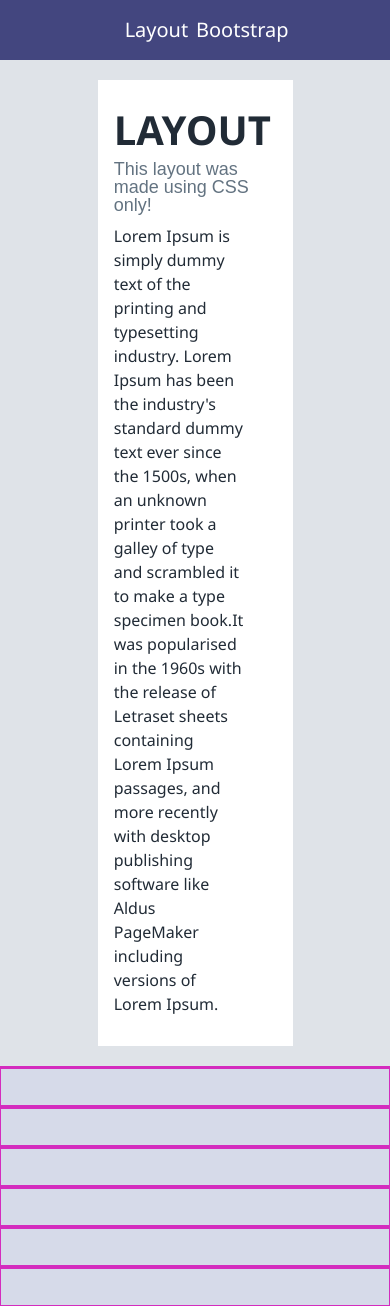
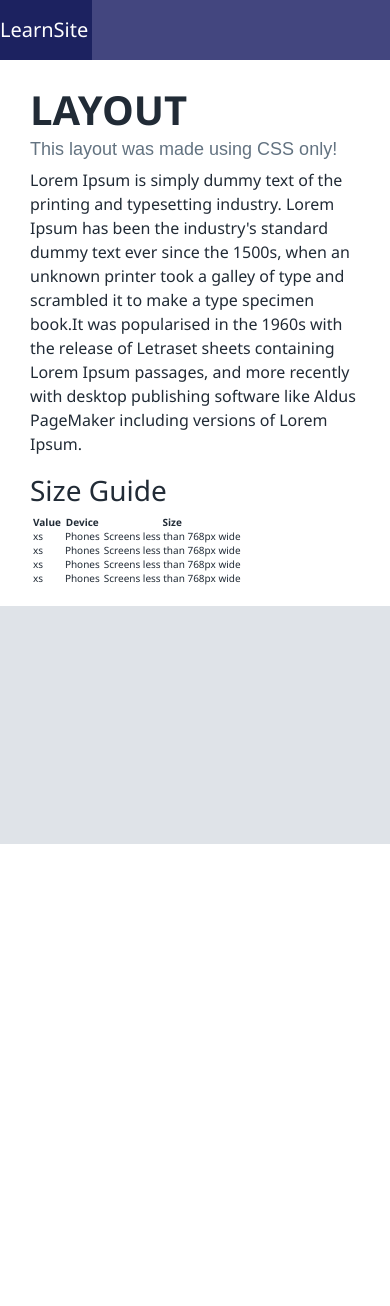
Before and after one commit to CasperMobit/LearnSite, a PHP site: page /modules/layout.php in a window 390 px wide. After the commit the page ends 844 px from the top, so only its background shows below. Run offline with PHP 8.4, Linux system fonts and the light colour scheme.

Commit message:
Further implementation of own responsiveness

```diff
--- a/components/header.html
+++ b/components/header.html
@@ -1,12 +1,12 @@
 <header>
 	<nav class="row">
-		<div class="col-3"></div>
+		<div class="col-3 empty"></div>
 		<div class="col-6">
 			<a href="./bootstrap.php" class="btn">Bootstrap</a>
 			<a href="./layout.php" class="btn">Layout</a>
 			<a href="./index.php" class="btn">Home</a>
 			<a href="./index.php" id="Logo">LearnSite</a>
 		</div>
-		<div class="col-3"></div>
+		<div class="col-3 empty"></div>
 	</nav>
 </header>
--- /dev/null
+++ b/css/_header.scss
@@ -0,0 +1,29 @@
+// _header.scss
+
+$header_height: 6rem;
+$header_btn_font-size: $header_height - 4rem;
+$header_btn_padding: ($header_height - $header_btn_font-size) / 2;
+
+header {
+	background-color: Color('main');
+	height: $header_height;
+	overflow: hidden;
+	a {
+		color: white;
+		display: block;
+		font-size: $header_btn_font-size;
+		height: $header_height;
+		padding: $header_btn_padding 1vw;
+		text-align: center;
+	}
+	a:hover {
+		background-color: Color('main', 'dark');
+	}
+	a.btn {
+		float: right;
+	}
+	a#Logo {
+		float: left;
+		margin-left: -1vw;
+	}
+}
--- a/css/layout-test.css
+++ /dev/null
@@ -1,59 +0,0 @@
-.row::after {
-  content: "";
-  clear: both;
-  display: table;
-}
-
-[class*="col-"] {
-  float: left;
-  min-height: 1px;
-}
-
-.col-1 {
-  width: 8.33333%;
-}
-
-.col-2 {
-  width: 16.66667%;
-}
-
-.col-3 {
-  width: 25%;
-}
-
-.col-4 {
-  width: 33.33333%;
-}
-
-.col-5 {
-  width: 41.66667%;
-}
-
-.col-6 {
-  width: 50%;
-}
-
-.col-7 {
-  width: 58.33333%;
-}
-
-.col-8 {
-  width: 66.66667%;
-}
-
-.col-9 {
-  width: 75%;
-}
-
-.col-10 {
-  width: 83.33333%;
-}
-
-.col-11 {
-  width: 91.66667%;
-}
-
-.col-12 {
-  width: 100%;
-}
-/*# sourceMappingURL=layout-test.css.map */
--- a/css/layout-test.scss
+++ /dev/null
@@ -1,28 +0,0 @@
-@function colSize($size) {
-	$value: 12 / $size;
-	$value: 100% / $value;
-	@return $value;
-}
-.row::after {
-	content: "";
-	clear: both;
-	display: table;
-}
-[class*="col-"] {
-	// border: 1px solid red;
-	float: left;
-	min-height: 1px;
-	// padding: 15px;
-}
-.col-1 {width: colSize(1);}
-.col-2 {width: colSize(2);}
-.col-3 {width: 25%;}
-.col-4 {width: colSize(4);}
-.col-5 {width: colSize(5);}
-.col-6 {width: 50%;}
-.col-7 {width: colSize(7);}
-.col-8 {width: colSize(8);}
-.col-9 {width: 75%;}
-.col-10 {width: colSize(10);}
-.col-11 {width: colSize(11);}
-.col-12 {width: 100%;}
--- a/css/style.css
+++ b/css/style.css
@@ -1,3 +1,117 @@
+header {
+  background-color: #43467F;
+  height: 6rem;
+  overflow: hidden;
+}
+
+header a {
+  color: white;
+  display: block;
+  font-size: 2rem;
+  height: 6rem;
+  padding: 2rem 1vw;
+  text-align: center;
+}
+
+header a:hover {
+  background-color: #1C2260;
+}
+
+header a.btn {
+  float: right;
+}
+
+header a#Logo {
+  float: left;
+  margin-left: -1vw;
+}
+
+.row::after {
+  content: "";
+  clear: both;
+  display: table;
+}
+
+[class*="col-"] {
+  float: left;
+  min-height: 1px;
+}
+
+.col-1 {
+  width: 8.33333%;
+}
+
+.col-2 {
+  width: 16.66667%;
+}
+
+.col-3 {
+  width: 25%;
+}
+
+.col-4 {
+  width: 33.33333%;
+}
+
+.col-5 {
+  width: 41.66667%;
+}
+
+.col-6 {
+  width: 50%;
+}
+
+.col-7 {
+  width: 58.33333%;
+}
+
+.col-8 {
+  width: 66.66667%;
+}
+
+.col-9 {
+  width: 75%;
+}
+
+.col-10 {
+  width: 83.33333%;
+}
+
+.col-11 {
+  width: 91.66667%;
+}
+
+.col-12 {
+  width: 100%;
+}
+
+@media screen and (max-width: 1199px) {
+  .col-6 {
+    width: 66.66667%;
+  }
+  .col-3 {
+    width: 16.66667%;
+  }
+}
+
+@media screen and (max-width: 991px) {
+  .col-6 {
+    width: 83.33333%;
+  }
+  .col-3 {
+    width: 8.33333%;
+  }
+}
+
+@media screen and (max-width: 767px) {
+  .col-6 {
+    width: 100%;
+  }
+  .empty {
+    display: none;
+  }
+}
+
 html {
   background-color: #DFE3E8;
   font-family: 'Segoe UI', Tahoma, Geneva, Verdana, sans-serif;
@@ -29,34 +143,17 @@ body {
   margin: 0;
   min-height: 100vh;
   position: relative;
+  min-width: 360px;
 }
 
-header {
-  background-color: #43467F;
-  height: 6rem;
-  overflow: hidden;
-}
-
-header a {
-  color: white;
-  display: block;
-  font-size: 2rem;
-  height: 6rem;
-  padding: 2rem 1vw;
-  text-align: center;
-}
-
-header a:hover {
-  background-color: #1C2260;
-}
-
-header a.btn {
-  float: right;
-}
-
-header a#Logo {
-  float: left;
-  margin-left: -1vw;
+@media screen and (max-width: 767px) {
+  header a {
+    display: none;
+    margin-left: 0;
+  }
+  header a#Logo {
+    display: block;
+  }
 }
 
 code {
@@ -121,7 +218,22 @@ ul {
 
 #wrapper .content {
   background-color: #FFFFFF;
-  padding: inherit;
+  padding: 6rem;
+}
+
+@media screen and (max-width: 991px) {
+  #wrapper .content {
+    padding: 2rem 3rem;
+  }
+}
+
+@media screen and (max-width: 767px) {
+  #wrapper {
+    padding: 0;
+  }
+  #wrapper .content {
+    padding: 2rem 3rem;
+  }
 }
 
 .ColorPaletteWrapper {
@@ -158,7 +270,7 @@ ul {
   padding-right: 1.6rem;
   padding-left: 1.6rem;
   font-size: 1.4rem;
-  color: #fff;
+  color: #FFFFFF;
   background-color: #F9FAFB;
 }
 
@@ -249,14 +361,14 @@ ul {
 }
 
 #CSS-Selectors {
-  background: #d4d4d4;
+  background: #C4CDD5;
   border-collapse: collapse;
   text-align: left;
   width: 100%;
 }
 
 #CSS-Selectors th {
-  border-bottom: 2pt solid #000;
+  border-bottom: 2pt solid black;
   font-weight: 500;
   text-transform: uppercase;
 }
--- a/css/style.scss
+++ b/css/style.scss
@@ -1,15 +1,6 @@
-$color_code: rgb(177, 177, 177);
-$color_code-background: rgb(240, 240, 240);
-$color_html-name: rgb(0, 89, 255);
-$color_html-attr: rgb(0, 174, 255);
-$color_html-string: rgb(255, 102, 0);
-$color_text: #000;
+// style.scss
 
-$header_height: 6rem;
-$header_btn_font-size: $header_height - 4rem;
-$header_btn_padding: ($header_height - $header_btn_font-size) / 2;
-
-@function color($name, $shade: null) {
+@function Color($name, $shade: null) {
 	$color: #F037C1;
 	// Defined error codes
 	$error_name: "The color '#{$name}' doesn't exist";
@@ -195,6 +186,78 @@ $header_btn_padding: ($header_height - $header_btn_font-size) / 2;
 		}
 	} @return $color;
 }
+@function ColSize($size) {
+	$value: 12 / $size;
+	$value: 100% / $value;
+	@return $value;
+}
+@mixin ViewPort($size) {
+	@if $size == 'lg' {
+		@media screen and (min-width: 1200px) {
+			@content;
+		}
+	} @else if $size == 'md' {
+		@media screen and (max-width: 1199px) {
+			@content;
+		}
+	} @else if $size == 'sm' {
+		@media screen and (max-width: 991px) {
+			@content;
+		}
+	} @else if $size == 'xs' {
+		@media screen and (max-width: 767px) {
+			@content;
+		}
+	}
+}
+
+@import 'header';
+
+$color_code: rgb(177, 177, 177);
+$color_code-background: rgb(240, 240, 240);
+$color_html-name: rgb(0, 89, 255);
+$color_html-attr: rgb(0, 174, 255);
+$color_html-string: rgb(255, 102, 0);
+$color_text: #000;
+
+.row::after {
+	content: "";
+	clear: both;
+	display: table;
+}
+[class*="col-"] {
+	// border: 1px solid red;
+	float: left;
+	min-height: 1px;
+	// padding: 15px;
+}
+.col-1 {width: ColSize(1);}
+.col-2 {width: ColSize(2);}
+.col-3 {width: ColSize(3);}
+.col-4 {width: ColSize(4);}
+.col-5 {width: ColSize(5);}
+.col-6 {width: ColSize(6);}
+.col-7 {width: ColSize(7);}
+.col-8 {width: ColSize(8);}
+.col-9 {width: ColSize(9);}
+.col-10 {width: ColSize(10);}
+.col-11 {width: ColSize(11);}
+.col-12 {width: ColSize(12);}
+
+@include ViewPort('md') {
+	.col-6 {width: ColSize(8);}
+	.col-3 {width: ColSize(2)}
+}
+@include ViewPort('sm') {
+	.col-6 {width: ColSize(10);}
+	.col-3 {width: ColSize(1)}
+}
+@include ViewPort('xs') {
+	.col-6 {width: ColSize(12);}
+	.empty {
+		display: none;
+	}
+}
 
 @mixin size($width, $height) {
 	height: $height;
@@ -202,7 +265,7 @@ $header_btn_padding: ($header_height - $header_btn_font-size) / 2;
 }
 
 html {
-	background-color: color(sky, );
+	background-color: Color('sky');
 	font-family: 'Segoe UI', Tahoma, Geneva, Verdana, sans-serif;
 	font-size: 62.5%;
 	height: 100%;
@@ -215,37 +278,28 @@ html {
 }
 
 body {
-	color: color('ink');
+	color: Color('ink');
 	display: flex;
 	flex-direction: column;
 	line-height: 1;
 	margin: 0;
 	min-height: 100vh;
 	position: relative;
+	min-width: 360px;
 }
-header {
-	background-color: color(main, );
-	height: $header_height;
-	overflow: hidden;
-	a {
-		color: white;
-		display: block;
-		font-size: $header_btn_font-size;
-		height: $header_height;
-		padding: $header_btn_padding 1vw;
-		text-align: center;
-	}
-	a:hover {
-		background-color: color(main, dark);
-	}
-	a.btn {
-		float: right;
-	}
-	a#Logo {
-		float: left;
-		margin-left: -1vw;
+
+@include ViewPort('xs') {
+	header {
+		a {
+			display: none;
+			margin-left: 0;
+		}
+		a#Logo {
+			display: block;
+		}
 	}
 }
+
 code {
 	font-size: 1.6rem;
 }
@@ -274,7 +328,7 @@ p {
 	font-size: 1.6rem;
 	line-height: 1.5;
 	&.meta {
-		color: color('ink', 'lighter');
+		color: Color('ink', 'lighter');
 		font-family: sans-serif;
 		font-size: 1.8rem;
 		font-weight: 500;
@@ -283,8 +337,8 @@ p {
 	}
 }
 hr {
-	border-color: color('sky', 'lighter');
-	color: color('sky', 'lighter');
+	border-color: Color('sky', 'lighter');
+	color: Color('sky', 'lighter');
 	display: inline-block;
 	width: 100%;
 }
@@ -297,8 +351,23 @@ ul {
 #wrapper {
 	padding: 2rem 0;
 	.content {
-		background-color: color('white', );
-		padding: inherit;
+		background-color: Color('white');
+		padding: 6rem;
+	}
+}
+@include ViewPort('sm') {
+	#wrapper {
+		.content {
+			padding: 2rem 3rem;
+		}
+	}
+}
+@include ViewPort('xs') {
+	#wrapper {
+		padding: 0;
+		.content {
+			padding: 2rem 3rem;
+		}
 	}
 }
 .ColorPaletteWrapper {
@@ -322,7 +391,7 @@ ul {
 	padding-right: 1.6rem;
 	padding-left: 1.6rem;
 	font-size: 1.4rem;
-	color: #fff;
+	color: Color('white');
 	background-color: #F9FAFB;
 	&:first-child {
 		border-top-left-radius: .6rem;
@@ -361,7 +430,7 @@ ul {
 .codeBlock {
 	$indentSize: 30px;
 
-	background: color('sky', );
+	background: Color('sky');
 	// border: 1px solid black;
 	border-radius: .6rem;
 	display: inline-block;
@@ -398,12 +467,12 @@ ul {
 	}
 }
 #CSS-Selectors {
-	background: rgb(212, 212, 212);
+	background: Color('sky', 'dark');
 	border-collapse: collapse;
 	text-align: left;
 	width: 100%;
 	th {
-		border-bottom: 2pt solid #000;
+		border-bottom: 2pt solid black;
 		font-weight: 500;
 		text-transform: uppercase;
 	}
--- a/layout.php
+++ b/layout.php
@@ -3,51 +3,66 @@
 <head>
 	<title>Bootstrap</title>
 	<?php require('components/headContent.html');?>
-	<link href="./css/layout-test.css" type="text/css" rel="stylesheet" />
 </head>
 <body>
 
 <?php include('./components/header.html'); ?>
 
 <div class="row" id="wrapper">
-	<div class="col-3"></div>
+	<div class="col-3 empty"></div>
 	<div class="col-6 content">
-		<div class="row">
-			<div class="col-1"></div>
-			<div class="col-10">
-				<h1>Layout</h1>
-				<p class="meta">This layout was made using CSS only!</p>
-			</div>
-			<div class="col-1"></div>
-		</div>
-		<div class="row">
-			<div class="col-1"></div>
-			<div class="col-8">
-				<p>Lorem Ipsum is simply dummy text of the printing and typesetting industry. Lorem Ipsum has been the industry's standard dummy text ever since the 1500s, when an unknown printer took a galley of type and scrambled it to make a type specimen book.It was popularised in the 1960s with the release of Letraset sheets containing Lorem Ipsum passages, and more recently with desktop publishing software like Aldus PageMaker including versions of Lorem Ipsum.</p>
-			</div>
-			<div class="col-3"></div>
-		</div>
+		<h1>Layout</h1>
+		<p class="meta">This layout was made using CSS only!</p>
+		<p>Lorem Ipsum is simply dummy text of the printing and typesetting industry. Lorem Ipsum has been the industry's standard dummy text ever since the 1500s, when an unknown printer took a galley of type and scrambled it to make a type specimen book.It was popularised in the 1960s with the release of Letraset sheets containing Lorem Ipsum passages, and more recently with desktop publishing software like Aldus PageMaker including versions of Lorem Ipsum.</p>
+		<h2>Size Guide</h2>
+		<table>
+			<tr>
+				<th>Value</th>
+				<th>Device</th>
+				<th>Size</th>
+			</tr>
+			<tr>
+				<td>xs</td>
+				<td>Phones</td>
+				<td>Screens less than 768px wide</td>
+			</tr>
+			<tr>
+				<td>xs</td>
+				<td>Phones</td>
+				<td>Screens less than 768px wide</td>
+			</tr>
+			<tr>
+				<td>xs</td>
+				<td>Phones</td>
+				<td>Screens less than 768px wide</td>
+			</tr>
+			<tr>
+				<td>xs</td>
+				<td>Phones</td>
+				<td>Screens less than 768px wide</td>
+			</tr>
+		</table>
 	</div>
-	<div class="col-3"></div>
+	<div class="col-3 empty"></div>
 </div>
-<div class="row debug">
+<div class="row">
 	<div class="col-2"></div>
 	<div class="col-3"></div>
 	<div class="col-5"></div>
 	<div class="col-2"></div>
 </div>
-<div class="row debug">
+<div class="row">
 	<div class="col-4"></div>
 	<div class="col-4"></div>
 	<div class="col-4"></div>
 </div>
-<div class="row debug">
+<div class="row">
 	<div class="col-3"></div>
 	<div class="col-3"></div>
 	<div class="col-3"></div>
 	<div class="col-3"></div>
 </div>
-<div class="row debug">
+<div class="row">
 	<div class="col-2"></div>
 	<div class="col-2"></div>
 	<div class="col-2"></div>
@@ -55,7 +70,7 @@
 	<div class="col-2"></div>
 	<div class="col-2"></div>
 </div>
-<div class="row debug">
+<div class="row">
 	<div class="col-1"></div>
 	<div class="col-1"></div>
 	<div class="col-1"></div>
@@ -69,7 +84,7 @@
 	<div class="col-1"></div>
 	<div class="col-1"></div>
 </div>
-<div class="row debug">
+<div class="row">
 	<div class="col-2"></div>
 	<div class="col-10"></div>
 </div>
```
Also changed, not shown: index.php (+5 -47 lines), 2 other files.
